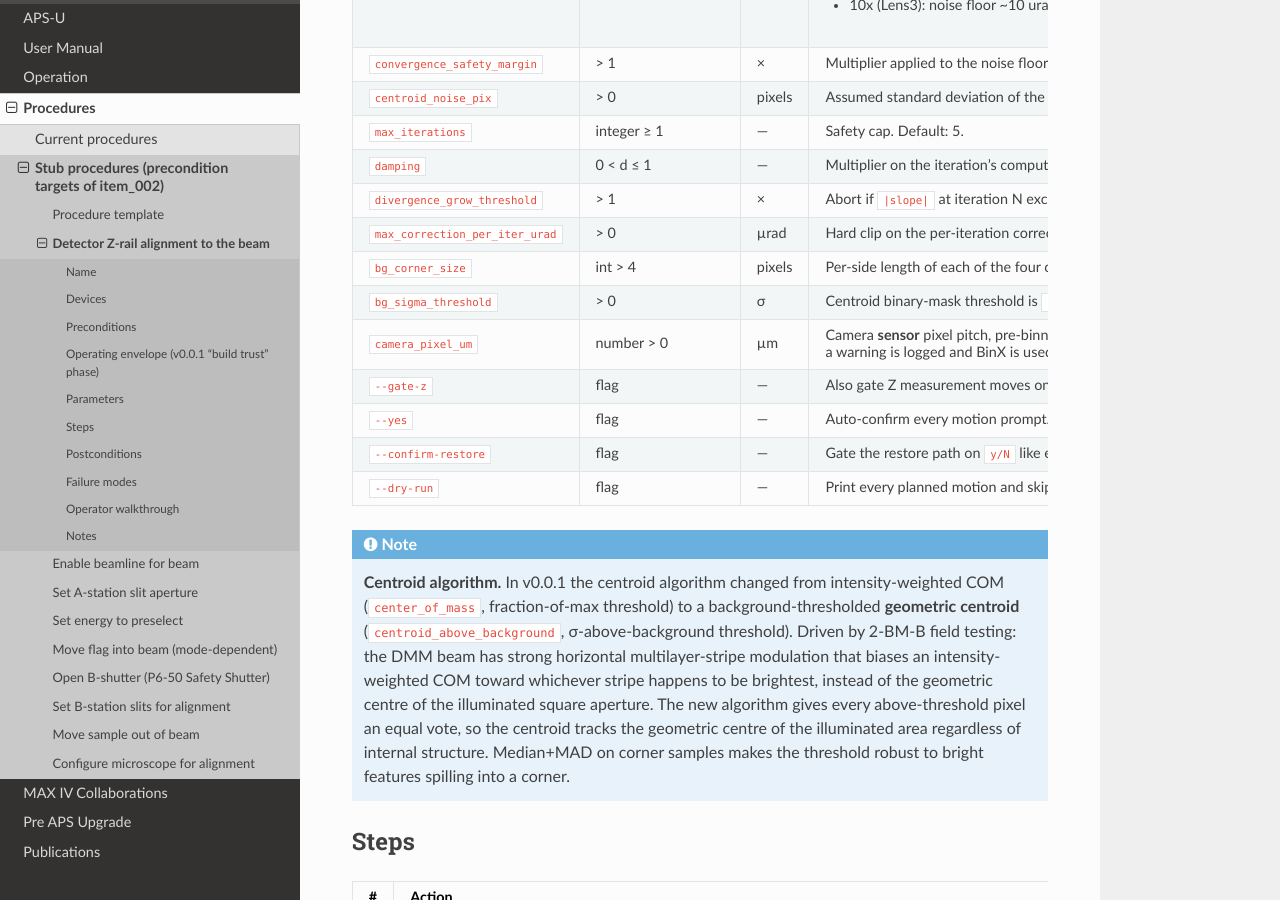
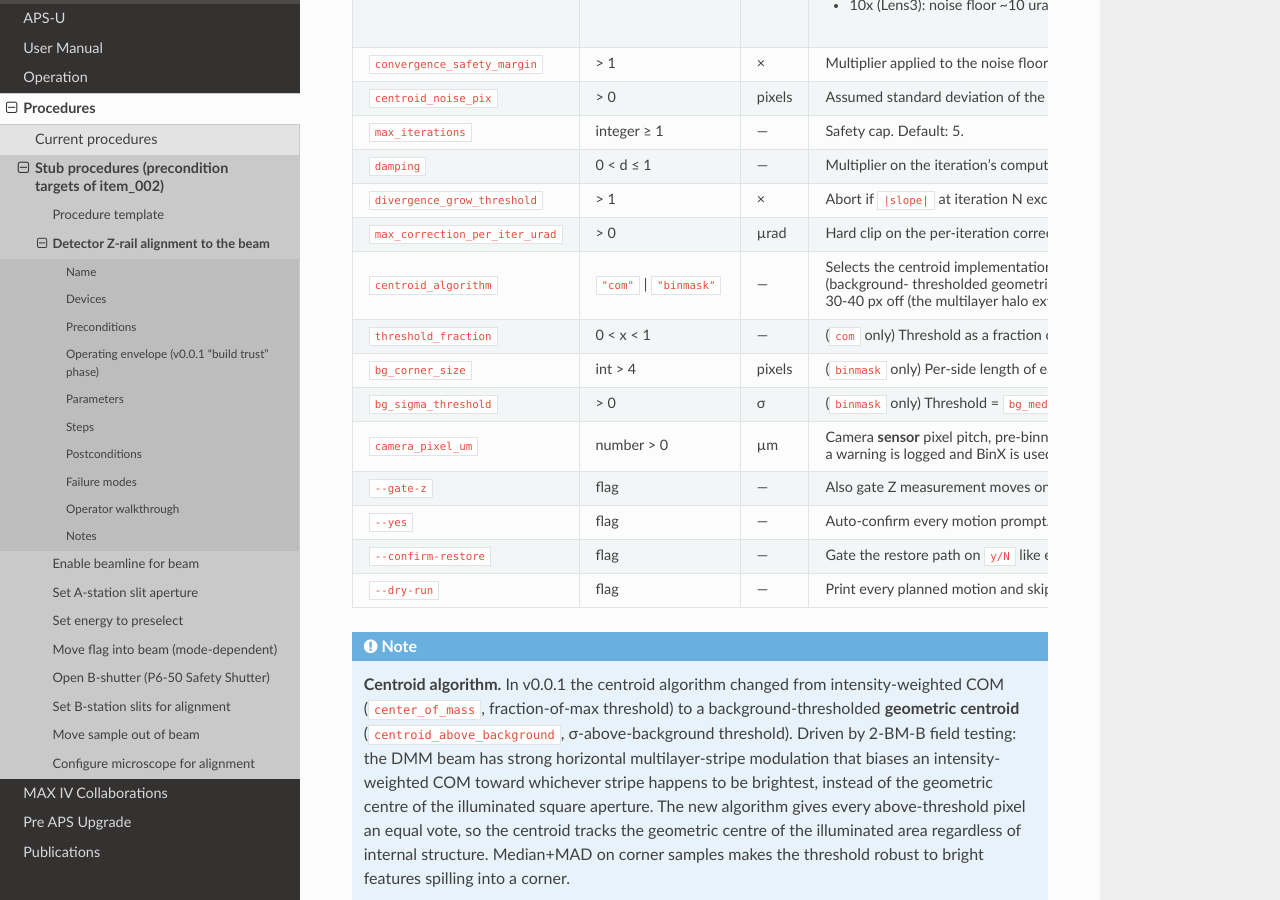
Before and after one commit to xray-imaging/2bm-docs, a Sphinx documentation site: the page built from docs/source/procedures/item_002.rst, in a window 1280 px wide and 900 px high, scrolled down 3457 px. Built offline with Sphinx 7.4.7 and the Read the Docs theme 3.1.0, drawn with Linux system fonts in a browser that asks for light colours; the version number could not be read and is left out.

Commit message:
docs(procedures): centroid algorithm now selectable; com is default
Match procedures-side change: new centroid_algorithm parameter
(com or binmask), default com. com is empirically more accurate
on 2-BM-B DMM frames (8 px off vs 30-40 px off the operator's
hand-eyeballed centre on a test image). Parameters table updated
to mark which tunables apply to which algorithm.

```diff
--- a/docs/source/procedures/item_002.rst
+++ b/docs/source/procedures/item_002.rst
@@ -316,22 +316,36 @@ Parameters
        large corrections; the clip keeps each iteration within
        the linear range near the calibration point. Convergence
        happens over more iterations rather than one big move.
+   * - ``centroid_algorithm``
+     - ``"com"`` | ``"binmask"``
+     - —
+     - Selects the centroid implementation in
+       ``_shared/centroid.py``. Default: ``"com"`` (intensity-
+       weighted centre of mass). Use ``"binmask"`` (background-
+       thresholded geometric centroid) when the bright pixels of
+       the beam lie *outside* the spot envelope (e.g. a saturated
+       stripe far from the geometric centre is biasing COM).
+       Field-tested 2026-06-14 on a 2-BM-B Oryx 31MP frame
+       against an operator hand-eyeballed centre: ``com`` was 8
+       px off, ``binmask`` 30-40 px off (the multilayer halo
+       extends asymmetrically and pulls the binmask centroid
+       off-axis). ``com`` is the right default for this beamline.
+   * - ``threshold_fraction``
+     - 0 < x < 1
+     - —
+     - (``com`` only) Threshold as a fraction of the per-frame
+       maximum pixel value. Default: 0.5.
    * - ``bg_corner_size``
      - int > 4
      - pixels
-     - Per-side length of each of the four corner boxes the
-       centroid algorithm uses to estimate the background-noise
-       level. Default: 100. Reduce only if the beam spot is large
-       enough to spill into a frame corner.
+     - (``binmask`` only) Per-side length of each of four corner
+       boxes used to estimate background statistics. Default: 100.
    * - ``bg_sigma_threshold``
      - > 0
      - σ
-     - Centroid binary-mask threshold is
-       ``bg_median + N × bg_sigma_from_MAD`` (median + Median
-       Absolute Deviation, robust to outliers in the corner
-       samples). Default: 5.0. Smaller N includes more of the
-       dim halo (and more noise); larger N keeps only clearly-
-       above-background pixels.
+     - (``binmask`` only) Threshold = ``bg_median + N × sigma``
+       where ``sigma = 1.4826 × MAD`` (Median Absolute Deviation).
+       Default: 5.0.
 
 
    * - ``camera_pixel_um``
```
